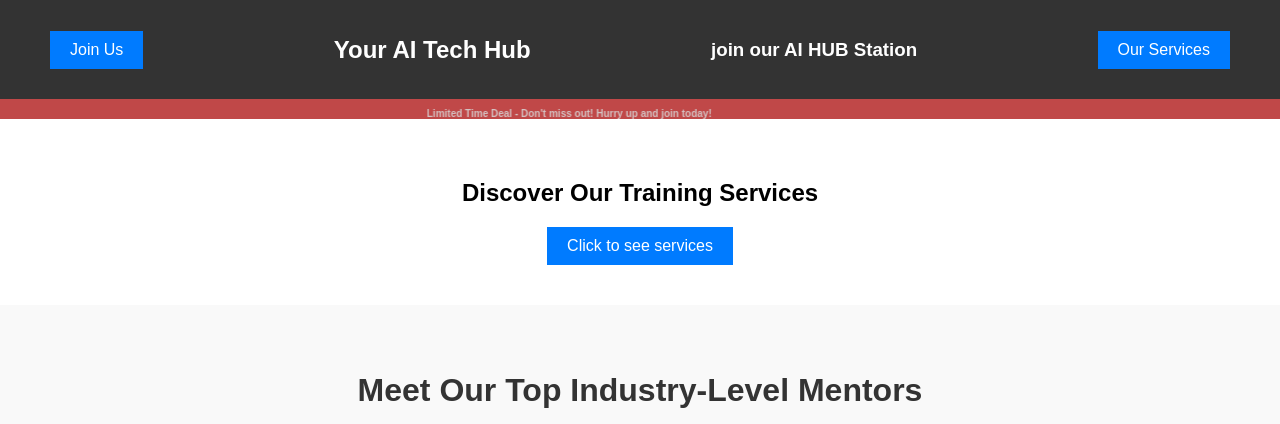
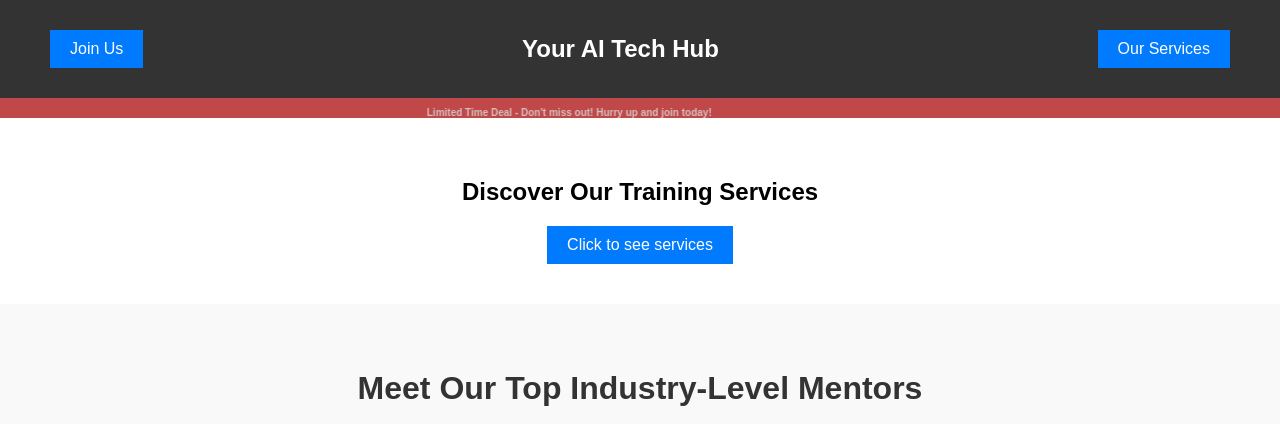
Before and after one commit to ashishvijay1/AIHUB-STATION, a plain HTML site: page index.html in a window 1280 px wide. Shown: the top 424 px of the page. Drawn offline with Linux system fonts and the light colour scheme.

Commit message:
Update index.html

```diff
--- a/index.html
+++ b/index.html
@@ -19,7 +19,7 @@
             </div>
 
             <div class="header-item center">Your AI Tech Hub</div>
-            <h3>join our AI HUB Station</h3>
+
             <div class="header-item right">
                 <span id="services-btn"><button  onclick="location.href='OurService.html'" >Our Services</button></span>
                 <!-- Dropdown Menu -->
```
